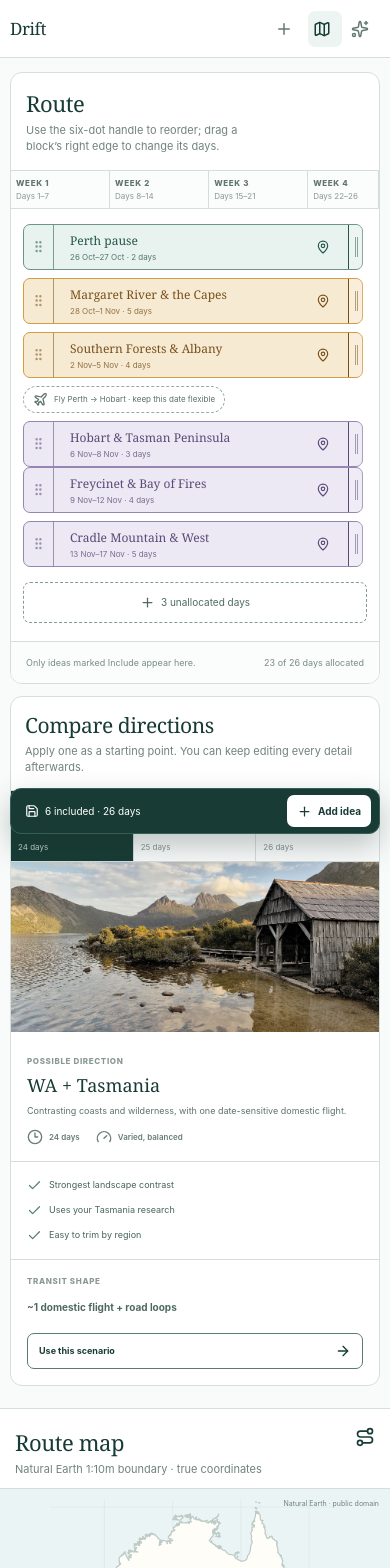
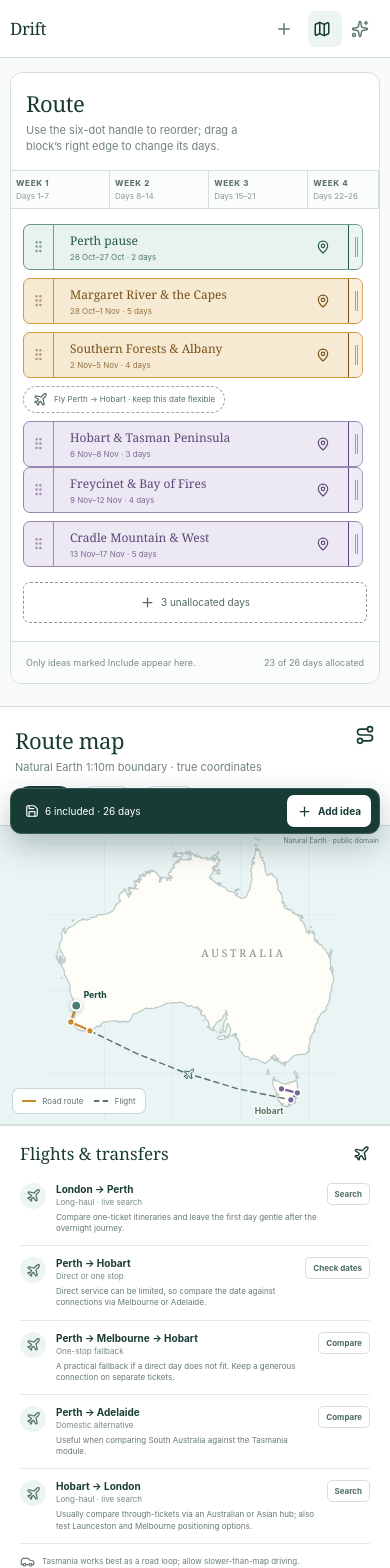
Before and after one commit to rchiles67/australia-holiday-planner-2026, a React (Vite) app: page / in a window 390 px wide. Shown: the top 1568 px of the page. Built offline with nearby package versions, Linux system fonts and the light colour scheme.

Commit message:
Add editable ideas and regional route maps

```diff
--- a/src/App.jsx
+++ b/src/App.jsx
@@ -60,6 +60,7 @@ export default function App() {
   const [activeView, setActiveView] = useState('route')
   const [scenarioId, setScenarioId] = useState('wa-tas')
   const [modalOpen, setModalOpen] = useState(false)
+  const [editingId, setEditingId] = useState(null)
   const [savePulse, setSavePulse] = useState(false)
   const [saveError, setSaveError] = useState(false)
 
@@ -124,6 +125,53 @@ export default function App() {
     setSelectedId(idea.id)
     setActiveView('ideas')
     setModalOpen(false)
+    setEditingId(null)
+  }
+
+  function openAddIdea() {
+    setEditingId(null)
+    setModalOpen(true)
+  }
+
+  function openEditIdea(id) {
+    setEditingId(id)
+    setSelectedId(id)
+    setActiveView('ideas')
+    setModalOpen(true)
+  }
+
+  function saveIdea(form) {
+    if (!editingId) {
+      createIdea(form)
+      return
+    }
+    setIdeas((current) => current.map((idea) => idea.id === editingId ? {
+      ...idea,
+      name: form.name.trim(),
+      region: form.region.trim() || 'Other idea',
+      days: Math.max(1, Math.min(14, form.days)),
+      summary: form.summary.trim() || 'Possibility to explore.',
+      note: form.note.trim(),
+    } : idea))
+    setModalOpen(false)
+    setEditingId(null)
+  }
+
+  function deleteIdea(id) {
+    const idea = ideas.find((item) => item.id === id)
+    if (!idea) return
+    if (ideas.length === 1) {
+      window.alert('Keep at least one idea in the planner.')
+      return
+    }
+    if (!window.confirm(`Permanently delete “${idea.name}”? This is different from Exclude.`)) return
+    const index = ideas.findIndex((item) => item.id === id)
+    const remaining = ideas.filter((item) => item.id !== id)
+    setIdeas(remaining)
+    setBookmarks((current) => current.map((source) => ({ ...source, ideaIds: (source.ideaIds || []).filter((ideaId) => ideaId !== id) })))
+    if (selectedId === id) setSelectedId(remaining[Math.min(index, remaining.length - 1)].id)
+    setModalOpen(false)
+    setEditingId(null)
   }
 
   function applyScenario(scenario) {
@@ -228,16 +276,16 @@ export default function App() {
       </header>
 
       <main className={`workspace view-${activeView}`}>
-        <IdeaPanel ideas={ideas} selectedId={selectedId} onSelect={(id) => selectIdea(id, true)} onStatus={updateStatus} onDays={updateDays} onAdd={() => setModalOpen(true)} onReorder={setIdeas} />
+        <IdeaPanel ideas={ideas} selectedId={selectedId} onSelect={(id) => selectIdea(id, true)} onStatus={updateStatus} onDays={updateDays} onAdd={openAddIdea} onReorder={setIdeas} onEdit={openEditIdea} onDelete={deleteIdea} />
         <div className="planning-column">
-          {activeView === 'ideas' && <IdeaDetail idea={selectedIdea} sources={bookmarks} onUpdateField={updateIdeaField} onAddImage={addImage} onRemoveImage={removeImage} onMoveImage={moveImage} onSetCover={setCover} />}
-          {activeView === 'route' && <><Timeline ideas={ideas} tripLength={tripLength} startDate={dateFromInput(startDate)} onReorder={reorder} onSelect={(id) => selectIdea(id, false)} onAdd={() => setModalOpen(true)} onSetDays={setDays} /><ComparePanel scenarios={scenarios} activeId={scenarioId} onPreview={setScenarioId} onApply={applyScenario} /></>}
+          {activeView === 'ideas' && <IdeaDetail idea={selectedIdea} sources={bookmarks} onUpdateField={updateIdeaField} onAddImage={addImage} onRemoveImage={removeImage} onMoveImage={moveImage} onSetCover={setCover} onEdit={openEditIdea} onDelete={deleteIdea} />}
+          {activeView === 'route' && <Timeline ideas={ideas} tripLength={tripLength} startDate={dateFromInput(startDate)} onReorder={reorder} onSelect={(id) => selectIdea(id, false)} onAdd={openAddIdea} onSetDays={setDays} />}
           {activeView === 'compare' && <ComparePanel scenarios={scenarios} activeId={scenarioId} onPreview={setScenarioId} onApply={applyScenario} />}
         </div>
         <MapPanel ideas={ideas} selectedIdea={selectedIdea} onSelect={(id) => selectIdea(id, true)} sources={bookmarks} onAddSource={addSource} onDeleteSource={(id) => setBookmarks((current) => current.filter((source) => source.id !== id))} onMoveSource={moveSource} onCheckedSource={(id) => setBookmarks((current) => current.map((source) => source.id === id ? { ...source, lastChecked: dateToInput(new Date()) } : source))} onTogglePin={(id) => setBookmarks((current) => current.map((source) => source.id === id ? { ...source, pinned: !source.pinned } : source))} />
       </main>
-      <div className="mobile-status"><span><Save size={14} /> {includedCount} included · {tripLength} days</span><button type="button" onClick={() => setModalOpen(true)}><Plus size={15} /> Add idea</button></div>
-      {modalOpen && <AddIdeaModal onClose={() => setModalOpen(false)} onCreate={createIdea} />}
+      <div className="mobile-status"><span><Save size={14} /> {includedCount} included · {tripLength} days</span><button type="button" onClick={openAddIdea}><Plus size={15} /> Add idea</button></div>
+      {modalOpen && <AddIdeaModal idea={ideas.find((idea) => idea.id === editingId)} onClose={() => { setModalOpen(false); setEditingId(null) }} onSave={saveIdea} />}
     </div>
   )
 }
--- a/src/components/AddIdeaModal.jsx
+++ b/src/components/AddIdeaModal.jsx
@@ -1,13 +1,20 @@
 import { X } from 'lucide-react'
 import { useState } from 'react'
 
-export default function AddIdeaModal({ onClose, onCreate }) {
-  const [form, setForm] = useState({ name: '', region: '', days: 3, summary: '', note: '' })
+export default function AddIdeaModal({ idea, onClose, onSave }) {
+  const editing = Boolean(idea)
+  const [form, setForm] = useState({
+    name: idea?.name || '',
+    region: idea?.region || '',
+    days: idea?.days || 3,
+    summary: idea?.summary || '',
+    note: idea?.note || '',
+  })
 
   function submit(event) {
     event.preventDefault()
     if (!form.name.trim()) return
-    onCreate(form)
+    onSave(form)
   }
 
   function update(field, value) {
@@ -19,8 +26,8 @@ export default function AddIdeaModal({ onClose, onCreate }) {
       <form className="idea-modal" onSubmit={submit} onMouseDown={(event) => event.stopPropagation()}>
         <div className="modal-heading">
           <div>
-            <h2>Add an idea</h2>
-            <p>Capture it now; decide whether it fits later.</p>
+            <h2>{editing ? 'Edit idea' : 'Add an idea'}</h2>
+            <p>{editing ? 'Correct the card’s name, region and planning notes.' : 'Capture it now; decide whether it fits later.'}</p>
           </div>
           <button type="button" onClick={onClose} aria-label="Close"><X size={20} /></button>
         </div>
@@ -49,7 +56,7 @@ export default function AddIdeaModal({ onClose, onCreate }) {
         </label>
         <div className="modal-actions">
           <button type="button" className="secondary" onClick={onClose}>Cancel</button>
-          <button type="submit" className="primary">Add as Maybe</button>
+          <button type="submit" className="primary">{editing ? 'Save changes' : 'Add as Maybe'}</button>
         </div>
       </form>
     </div>
--- a/src/components/MapPanel.jsx
+++ b/src/components/MapPanel.jsx
@@ -1,4 +1,4 @@
-import { useMemo, useState } from 'react'
+import { useEffect, useMemo, useState } from 'react'
 import { geoGraticule, geoInterpolate, geoMercator, geoPath } from 'd3-geo'
 import { ArrowDown, ArrowUp, Car, Check, ExternalLink, Pin, Plane, Plus, Route, Trash2 } from 'lucide-react'
 import { flightNotes } from '../data.js'
@@ -8,29 +8,56 @@ const MAP_WIDTH = 360
 const MAP_HEIGHT = 280
 const PERTH = [115.8605, -31.9505]
 const HOBART = [147.3272, -42.8821]
-const projection = geoMercator().fitExtent([[18, 12], [MAP_WIDTH - 18, MAP_HEIGHT - 16]], australiaBoundary)
-const pathGenerator = geoPath(projection).digits(2)
-const landPath = pathGenerator(australiaBoundary)
-const graticulePath = pathGenerator(geoGraticule().extent([[112, -45], [154, -9]]).step([10, 10])())
-const perthPoint = projection(PERTH)
-const hobartPoint = projection(HOBART)
-const australiaLabelPoint = projection([134.2, -25.7])
+const overviewProjection = geoMercator().fitExtent([[18, 12], [MAP_WIDTH - 18, MAP_HEIGHT - 16]], australiaBoundary)
 
-function linePath(ideas) {
+function routeGroup(idea) {
+  if (idea.region === 'Tasmania') return { key: 'tasmania', label: 'Tasmania' }
+  if (idea.region.includes('Western Australia') || idea.region === 'South West WA') return { key: 'wa', label: 'WA road' }
+  if (idea.region === 'South Australia') return { key: 'sa', label: 'South Australia' }
+  return { key: idea.region.toLowerCase().replace(/[^a-z0-9]+/g, '-'), label: idea.region }
+}
+
+function projectionForIdeas(ideas) {
+  const coordinates = ideas.map((idea) => idea.coordinates)
+  const longitudes = coordinates.map(([longitude]) => longitude)
+  const latitudes = coordinates.map(([, latitude]) => latitude)
+  const minimumLongitude = Math.min(...longitudes)
+  const maximumLongitude = Math.max(...longitudes)
+  const minimumLatitude = Math.min(...latitudes)
+  const maximumLatitude = Math.max(...latitudes)
+  const longitudePadding = Math.max(1.1, (maximumLongitude - minimumLongitude) * 0.24)
+  const latitudePadding = Math.max(0.9, (maximumLatitude - minimumLatitude) * 0.28)
+  const bounds = {
+    type: 'Feature',
+    geometry: {
+      type: 'Polygon',
+      coordinates: [[
+        [minimumLongitude - longitudePadding, minimumLatitude - latitudePadding],
+        [minimumLongitude - longitudePadding, maximumLatitude + latitudePadding],
+        [maximumLongitude + longitudePadding, maximumLatitude + latitudePadding],
+        [maximumLongitude + longitudePadding, minimumLatitude - latitudePadding],
+        [minimumLongitude - longitudePadding, minimumLatitude - latitudePadding],
+      ]],
+    },
+  }
+  return geoMercator().fitExtent([[20, 14], [MAP_WIDTH - 20, MAP_HEIGHT - 16]], bounds)
+}
+
+function linePath(ideas, pathGenerator) {
   if (ideas.length < 2) return null
   return pathGenerator({ type: 'LineString', coordinates: ideas.map((idea) => idea.coordinates) })
 }
 
-function MapMarker({ idea, selected, onSelect }) {
+function MapMarker({ idea, projection, selected, showLabel, onSelect }) {
   const point = projection(idea.coordinates)
   if (!point) return null
-  const labelToLeft = idea.coordinates[0] > 146 || idea.id === 'southern-forests'
+  const labelToLeft = point[0] > MAP_WIDTH * 0.68
   return (
     <g className={selected ? 'active-marker' : ''} role="button" tabIndex="0" aria-label={`Open ${idea.name}`} onClick={() => onSelect(idea.id)} onKeyDown={(event) => { if (event.key === 'Enter' || event.key === ' ') onSelect(idea.id) }}>
       <title>{idea.name}</title>
       <circle className={`map-marker ${idea.color}`} cx={point[0]} cy={point[1]} r="3.2" />
       <circle className="map-marker-hit" cx={point[0]} cy={point[1]} r="9" />
-      {selected && <text className="selected-map-label" x={labelToLeft ? point[0] - 7 : point[0] + 7} y={point[1] - 7} textAnchor={labelToLeft ? 'end' : 'start'}>{idea.mapLabel || idea.name}</text>}
+      {(selected || showLabel) && <text className="selected-map-label" x={labelToLeft ? point[0] - 7 : point[0] + 7} y={point[1] - 7} textAnchor={labelToLeft ? 'end' : 'start'}>{idea.mapLabel || idea.name}</text>}
     </g>
   )
 }
@@ -82,35 +109,84 @@ function SourcesEditor({ sources, ideas, onAdd, onDelete, onMove, onChecked, onT
 }
 
 export default function MapPanel({ ideas, selectedIdea, onSelect, sources, onAddSource, onDeleteSource, onMoveSource, onCheckedSource, onTogglePin }) {
+  const [mapTab, setMapTab] = useState('overview')
   const mapRoutes = useMemo(() => {
     const included = ideas.filter((idea) => idea.status === 'included' && idea.coordinates)
-    const westernAustralia = included.filter((idea) => idea.region.includes('Western Australia') || idea.region === 'South West WA')
-    const tasmania = included.filter((idea) => idea.region === 'Tasmania')
-    const southAustralia = included.filter((idea) => idea.region === 'South Australia')
-    let airRoute = null
-    let planePoint = null
-    if (westernAustralia.length && tasmania.length) {
-      airRoute = pathGenerator({ type: 'LineString', coordinates: [PERTH, HOBART] })
-      planePoint = projection(geoInterpolate(PERTH, HOBART)(0.55))
-    } else if (westernAustralia.length && southAustralia.length) {
-      airRoute = pathGenerator({ type: 'LineString', coordinates: [PERTH, southAustralia[0].coordinates] })
-      planePoint = projection(geoInterpolate(PERTH, southAustralia[0].coordinates)(0.55))
+    const groups = []
+    included.forEach((idea) => {
+      const category = routeGroup(idea)
+      const previous = groups[groups.length - 1]
+      if (previous?.key === category.key) {
+        previous.ideas.push(idea)
+      } else {
+        groups.push({ ...category, id: `${category.key}-${groups.length}`, ideas: [idea] })
+      }
+    })
+    const repeated = new Map()
+    groups.forEach((group) => repeated.set(group.key, (repeated.get(group.key) || 0) + 1))
+    groups.forEach((group, index) => {
+      if (repeated.get(group.key) > 1) group.label = `${group.label} ${index + 1}`
+    })
+    const activeGroup = groups.find((group) => group.id === mapTab)
+    const projection = activeGroup ? projectionForIdeas(activeGroup.ideas) : overviewProjection
+    const pathGenerator = geoPath(projection).digits(2)
+    const displayedIdeas = activeGroup?.ideas || included
+    const roadGroups = activeGroup ? [activeGroup] : groups
+    const flights = activeGroup ? [] : groups.slice(1).map((group, index) => {
+      const from = groups[index].ideas[groups[index].ideas.length - 1].coordinates
+      const to = group.ideas[0].coordinates
+      return {
+        path: pathGenerator({ type: 'LineString', coordinates: [from, to] }),
+        planePoint: projection(geoInterpolate(from, to)(0.52)),
+      }
+    })
+    let graticuleExtent = [[112, -45], [154, -9]]
+    if (activeGroup) {
+      const longitudes = activeGroup.ideas.map((idea) => idea.coordinates[0])
+      const latitudes = activeGroup.ideas.map((idea) => idea.coordinates[1])
+      graticuleExtent = [[Math.min(...longitudes) - 3, Math.min(...latitudes) - 3], [Math.max(...longitudes) + 3, Math.max(...latitudes) + 3]]
     }
-    return { included, waRoad: linePath(westernAustralia), tasRoad: linePath(tasmania), airRoute, planePoint }
-  }, [ideas])
+    return {
+      activeGroup,
+      displayedIdeas,
+      flights,
+      groups,
+      graticulePath: pathGenerator(geoGraticule().extent(graticuleExtent).step(activeGroup ? [5, 5] : [10, 10])()),
+      landPath: pathGenerator(australiaBoundary),
+      pathGenerator,
+      projection,
+      roadGroups,
+    }
+  }, [ideas, mapTab])
+
+  useEffect(() => {
+    if (mapTab !== 'overview' && !mapRoutes.groups.some((group) => group.id === mapTab)) setMapTab('overview')
+  }, [mapRoutes.groups, mapTab])
+
+  const perthPoint = mapRoutes.projection(PERTH)
+  const hobartPoint = mapRoutes.projection(HOBART)
+  const australiaLabelPoint = mapRoutes.projection([134.2, -25.7])
 
   return (
     <aside className="map-panel">
-      <div className="map-heading"><div><h2>Route map</h2><p>Natural Earth 1:10m boundary · true coordinates</p></div><Route size={20} /></div>
+      <div className="map-heading"><div><h2>Route map</h2><p>{mapRoutes.activeGroup ? `${mapRoutes.activeGroup.label} · fitted to this road section` : 'Natural Earth 1:10m boundary · true coordinates'}</p></div><Route size={20} /></div>
+      <div className="map-tabs" role="tablist" aria-label="Route map views">
+        <button type="button" role="tab" aria-selected={mapTab === 'overview'} className={mapTab === 'overview' ? 'active' : ''} onClick={() => setMapTab('overview')}>Overview</button>
+        {mapRoutes.groups.map((group) => <button key={group.id} type="button" role="tab" aria-selected={mapTab === group.id} className={mapTab === group.id ? 'active' : ''} onClick={() => setMapTab(group.id)}>{group.label}</button>)}
+      </div>
       <div className="map-canvas">
-        <svg viewBox={`0 0 ${MAP_WIDTH} ${MAP_HEIGHT}`} role="img" aria-label="Accurate map of Australia with included route markers">
-          <path className="map-graticule" d={graticulePath} /><path className="map-land" d={landPath} />
-          {mapRoutes.waRoad && <path className="road-line wa-road" d={mapRoutes.waRoad} />}{mapRoutes.tasRoad && <path className="road-line tas-road" d={mapRoutes.tasRoad} />}{mapRoutes.airRoute && <path className="flight-arc" d={mapRoutes.airRoute} />}
-          {mapRoutes.planePoint && <Plane className="map-plane" x={mapRoutes.planePoint[0] - 6} y={mapRoutes.planePoint[1] - 6} width="12" height="12" strokeWidth="1.8" />}
-          {mapRoutes.included.map((idea) => <MapMarker key={idea.id} idea={idea} selected={selectedIdea?.id === idea.id} onSelect={onSelect} />)}
-          <text x={australiaLabelPoint[0]} y={australiaLabelPoint[1]} className="map-label">AUSTRALIA</text>
-          {selectedIdea?.id !== 'perth' && <text x={perthPoint[0] + 7} y={perthPoint[1] - 7} className="place-label">Perth</text>}
-          {selectedIdea?.id !== 'tas-hobart' && <text x={hobartPoint[0] - 7} y={hobartPoint[1] + 13} textAnchor="end" className="place-label">Hobart</text>}
+        <svg viewBox={`0 0 ${MAP_WIDTH} ${MAP_HEIGHT}`} role="img" aria-label={mapRoutes.activeGroup ? `Accurate zoomed map of ${mapRoutes.activeGroup.label}` : 'Accurate overview map of Australia with included route markers'}>
+          <path className="map-graticule" d={mapRoutes.graticulePath} /><path className="map-land" d={mapRoutes.landPath} />
+          {mapRoutes.roadGroups.map((group) => {
+            const path = linePath(group.ideas, mapRoutes.pathGenerator)
+            const roadClass = group.key === 'tasmania' ? 'tas-road' : group.key === 'sa' ? 'sa-road' : 'wa-road'
+            return path ? <path key={group.id} className={`road-line ${roadClass}`} d={path} /> : null
+          })}
+          {mapRoutes.flights.map((flight, index) => <g key={`${flight.path}-${index}`}><path className="flight-arc" d={flight.path} /><Plane className="map-plane" x={flight.planePoint[0] - 6} y={flight.planePoint[1] - 6} width="12" height="12" strokeWidth="1.8" /></g>)}
+          {mapRoutes.displayedIdeas.map((idea) => <MapMarker key={idea.id} idea={idea} projection={mapRoutes.projection} selected={selectedIdea?.id === idea.id} showLabel={Boolean(mapRoutes.activeGroup)} onSelect={onSelect} />)}
+          {!mapRoutes.activeGroup && <text x={australiaLabelPoint[0]} y={australiaLabelPoint[1]} className="map-label">AUSTRALIA</text>}
+          {!mapRoutes.activeGroup && selectedIdea?.id !== 'perth' && <text x={perthPoint[0] + 7} y={perthPoint[1] - 7} className="place-label">Perth</text>}
+          {!mapRoutes.activeGroup && selectedIdea?.id !== 'tas-hobart' && <text x={hobartPoint[0] - 7} y={hobartPoint[1] + 13} textAnchor="end" className="place-label">Hobart</text>}
         </svg>
         <div className="map-legend"><span><i className="legend-line road" /> Road route</span><span><i className="legend-line air" /> Flight</span></div>
         <a className="map-attribution" href="https://www.naturalearthdata.com/downloads/10m-cultural-vectors/10m-admin-0-countries/" target="_blank" rel="noreferrer">Natural Earth · public domain</a>
--- a/src/styles.css
+++ b/src/styles.css
@@ -368,6 +368,10 @@ h2, h3, p { margin-top: 0; }
 .days-control button:last-of-type { border-radius: 0 5px 5px 0; }
 .days-control output { margin: 0 -6px; border-left: 0; border-right: 0; color: var(--ink); }
 
+.idea-card-actions { display: flex; justify-content: flex-end; gap: 5px; margin-top: 8px; padding-top: 7px; border-top: 1px solid #e7edeb; }
+.idea-card-actions button { min-height: 25px; padding: 0 7px; border: 1px solid var(--line); border-radius: 5px; background: white; color: #5e746e; display: inline-flex; align-items: center; gap: 4px; font-size: 8px; font-weight: 700; cursor: pointer; }
+.idea-card-actions button.danger { color: #a14e43; }
+
 .add-idea-button {
   width: 100%;
   height: 39px;
@@ -593,6 +597,9 @@ h2, h3, p { margin-top: 0; }
 .scenario-action button:hover { background: #edf5f3; }
 
 .map-heading { padding: 22px 20px 13px; }
+.map-tabs { padding: 0 12px 10px; display: flex; gap: 5px; overflow-x: auto; scrollbar-width: thin; }
+.map-tabs button { flex: 0 0 auto; min-height: 29px; padding: 0 10px; border: 1px solid var(--line); border-radius: 18px; background: white; color: #60756f; font-size: 8px; font-weight: 700; cursor: pointer; }
+.map-tabs button.active { border-color: var(--ink); background: var(--ink); color: white; }
 .map-canvas { position: relative; height: 310px; background: #eaf4f5; border-top: 1px solid var(--line); border-bottom: 1px solid var(--line); }
 .map-canvas svg { width: 100%; height: 100%; display: block; }
 .map-graticule { fill: none; stroke: #d9e7e6; stroke-width: .65; }
@@ -600,6 +607,7 @@ h2, h3, p { margin-top: 0; }
 .road-line { fill: none; stroke-width: 2.1; stroke-linecap: round; stroke-linejoin: round; }
 .road-line.wa-road { stroke: var(--ochre); }
 .road-line.tas-road { stroke: var(--violet); }
+.road-line.sa-road { stroke: var(--coral); }
 .flight-arc { fill: none; stroke: #56726b; stroke-width: 1.35; stroke-dasharray: 5 4; stroke-linecap: round; }
 .map-plane { color: #315f55; fill: #eaf4f5; }
 .map-label { fill: #7c8d88; font: 10px Georgia, serif; letter-spacing: 2.6px; }
@@ -836,6 +844,9 @@ h2, h3, p { margin-top: 0; }
 .detail-status.status-included { background: #edf6f3; color: #245e50; }
 .detail-status.status-maybe { background: #fbf3e3; color: #986516; }
 .detail-status.status-excluded { background: #fbefec; color: #ad4739; }
+.idea-detail-actions { display: flex; align-items: center; justify-content: flex-end; gap: 6px; flex-wrap: wrap; }
+.idea-detail-actions > button { min-height: 29px; padding: 0 9px; border: 1px solid var(--line); border-radius: 6px; background: white; color: #506a64; display: inline-flex; align-items: center; gap: 5px; font-size: 8px; font-weight: 700; cursor: pointer; }
+.idea-detail-actions > button.danger { color: #a14e43; }
 
 .gallery-shell { border-top: 1px solid var(--line); border-bottom: 1px solid var(--line); background: #f5f8f7; }
 .gallery-hero { position: relative; height: clamp(320px, 40vw, 510px); background: #dfe9e7; overflow: hidden; }
@@ -923,11 +934,14 @@ h2, h3, p { margin-top: 0; }
   .idea-detail-grid section { min-height: 0; border-right: 0; }
   .gallery-add small { width: 100%; margin: 2px 0 0; }
   .map-panel { display: block; }
+  .map-tabs { padding-left: 15px; padding-right: 15px; }
   .sources-editor { margin-left: 15px; margin-right: 15px; }
 }
 
 @media (max-width: 510px) {
   .idea-detail-heading { padding: 18px 16px 14px; }.idea-detail-heading h2 { font-size: 25px; }
+  .idea-detail-heading { display: block; }
+  .idea-detail-actions { margin-top: 13px; justify-content: flex-start; }
   .gallery-hero { height: 270px; }
   .gallery-credit a { position: static; margin-top: 5px; }
   .gallery-actions button span { display: none; }
```
Also changed, not shown: src/components/IdeaDetail.jsx (+7 -3 lines), src/components/IdeaPanel.jsx (+8 -4 lines), 1 other file (tests, documents, lock files or other folders).
